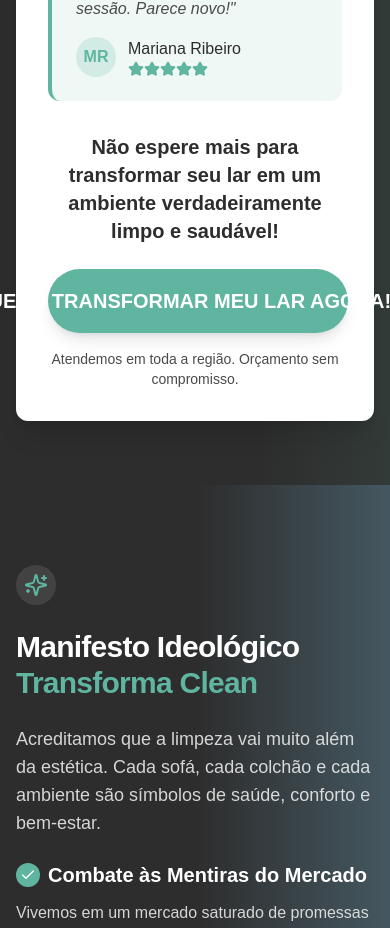
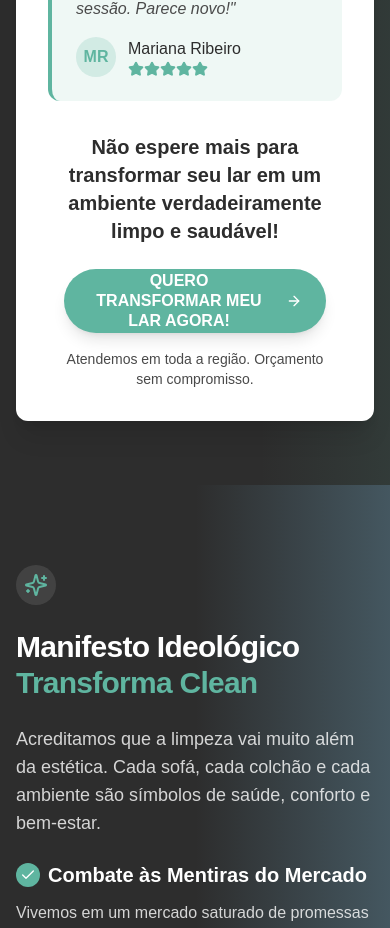
Before and after one commit to zinhocoder/LP-TransformaClean, a Next.js app: page / in a window 390 px wide. Shown: the part 8420-9348 px from the top of the page. Built offline with nearby package versions, Linux system fonts and the light colour scheme.

Commit message:
Fix button CTA

```diff
--- a/app/page.tsx
+++ b/app/page.tsx
@@ -582,13 +582,13 @@ export default function Home() {
               </div>
 
               {/* CTA final */}
-              <div className="text-center">
+<div className="text-center px-4 md:px-0">
   <p className="text-xl font-bold text-[#2d2d2d] mb-6">
     Não espere mais para transformar seu lar em um ambiente verdadeiramente limpo e saudável!
   </p>
 
   <Button
-                  className="bg-[#5fb5a0] hover:bg-[#4a9a87] text-white rounded-full h-16 px-10 text-xl font-bold w-full md:w-auto min-w-[300px] shadow-lg"
+    className="bg-[#5fb5a0] hover:bg-[#4a9a87] text-white rounded-full h-16 px-6 md:px-10 text-base md:text-xl font-bold w-full md:w-auto md:min-w-[300px] max-w-full shadow-lg whitespace-normal leading-tight"
     onClick={() =>
       window.open(
         "https://wa.me/5548991501393?text=Olá!%20Vi%20o%20vídeo%20de%20transformação%20e%20gostaria%20de%20agendar%20uma%20higienização%20profissional.",
@@ -600,8 +600,11 @@ export default function Home() {
     <ArrowRight className="ml-2 h-6 w-6" />
   </Button>
 
-                <p className="text-sm text-[#4a4a4a] mt-4">Atendemos em toda a região. Orçamento sem compromisso.</p>
+  <p className="text-sm text-[#4a4a4a] mt-4">
+    Atendemos em toda a região. Orçamento sem compromisso.
+  </p>
 </div>
+
             </div>
           </div>
         </div>
```
Lines whose indentation alone changed are shown as unchanged.
